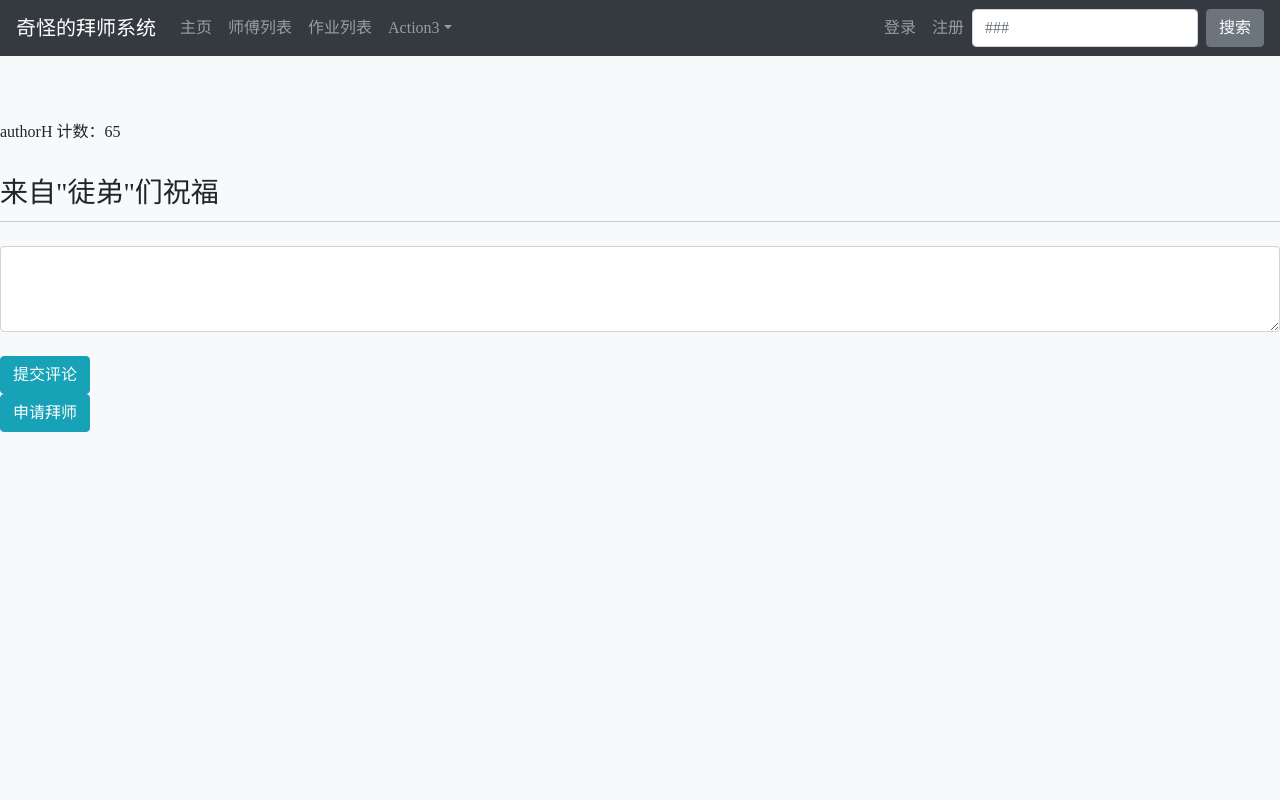
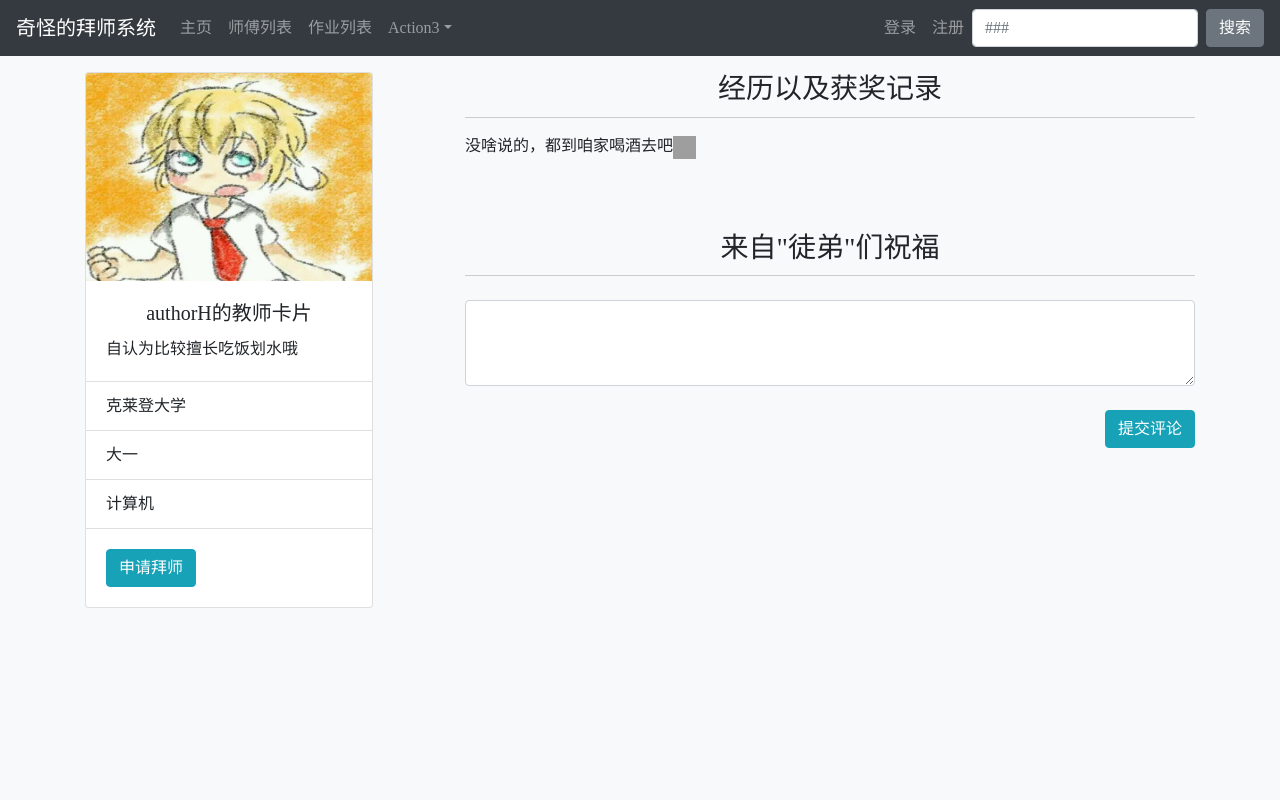
Before and after one commit to Rainysponge/Apprenticeship-system, a Django app: page /Apprenticeship/teacher_outside_info/1 in a window 1280 px wide. Run offline with Django 3.2, Linux system fonts and the light colour scheme; data comes from the database, SQL or seed files in the repository; both versions use the stored data as it was after the commit; some libraries are stand-ins or nearby versions.

Commit message:
20_11_30

```diff
--- a/ApprenticeshipSystem/Apprenticeship/templates/Apprenticeship/homework_detail.html
+++ b/ApprenticeshipSystem/Apprenticeship/templates/Apprenticeship/homework_detail.html
@@ -11,7 +11,7 @@
 {% block content %}
         <div class="container">
             <div class="row">
-                {# 占10列，一共12列 偏移1列，达到居中效果 #}
+                <!-- {# 占10列，一共12列 偏移1列，达到居中效果 #} -->
                 <div class="col-xs-10 col-xs-offset-1">
                      <h3>作业内容</h3>
                     <p>{{ homework.content}}</p>
--- a/ApprenticeshipSystem/Apprenticeship/templates/Apprenticeship/teacher_info_outside.html
+++ b/ApprenticeshipSystem/Apprenticeship/templates/Apprenticeship/teacher_info_outside.html
@@ -1,19 +1,63 @@
 {% extends 'base.html' %}
 {% block title %}__未定___{% endblock %}
 {% load staticfiles %}
+
+<!-- context['user_out'] = user
+context['teacher'] = user.teacher -->
+
+
 {% block content %}
     <br>
-    <br>
-    <br>
-    {% if teacher.teacher_name %}
-        {{ teacher.teacher_name }}
-    {% else %}
-        神秘的老师
-    {% endif %}
-    计数：{{ teacher.readnum }}
-    <script>  </script>
-                    <div class="comment-area" style="margin-top: 2em">
-                    <h3 class="commet-area-title" style="border-bottom: 1px solid #ccc;padding-bottom: 0.4em">
+    <div class="container">
+        <div class="row">
+            <div class="col-md-4">
+                <div class="card" style="width: 18rem;">
+                    <img src="{{ user_out.Profile.photo_resize_url }}"height="208" width="74" class="card-img-top" alt="...">
+                    <div class="card-body">
+                      <h5 class="card-title" style="text-align: center;" >{{ teacher.teacher_name }}的教师卡片</h5>
+                      <p class="card-text">自认为比较擅长{{ teacher.skill }}哦</p>
+                    </div>
+                    <ul class="list-group list-group-flush">
+                      <li class="list-group-item">{{ user_out.Profile.school }}</li>
+                      <li class="list-group-item">{{ user_out.Profile.grade }}</li>
+                      <li class="list-group-item">{{ user_out.Profile.major }}</li>
+                    </ul>
+                    <div class="card-body">
+                        <form action="{% url 'Apprentice_request' teacher.pk %}" method="POST" style="overflow:hidden">
+                            {% csrf_token %}
+
+                            <input type="hidden" name="use" value="#">
+                            <button type="submit" class="btn btn-info" onclick="apprenticeRequire()">申请拜师</button>
+
+                        </form>
+                      <!-- <a href="#" class="card-link">Another link</a> -->
+                    </div>
+                  </div>
+            </div>
+            <div class="col-md-8">
+                <h3 class="commet-area-title" style="text-align: center;border-bottom: 1px solid #ccc;padding-bottom: 0.4em">经历以及获奖记录</h3>
+                {% if teacher.self_introduction %}
+
+                    <p aligin="left">
+
+                        {% autoescape off %}
+
+                        {{ teacher.self_introduction }}
+
+                        {% endautoescape %}
+                    </p>
+                {% else %}
+                <p aligin="left">
+
+                    他很神秘,什么也没留下!
+                </p>
+                {% endif %}
+
+                <!-- <button type="button" class="btn btn-primary" href="#">修改师傅您的信息</button> -->
+                <!-- <hr> -->
+                <br>
+                <div class="comment-area" style="margin-top: 2em">
+                    <h3 class="commet-area-title" style="border-bottom: 1px solid #ccc;padding-bottom: 0.4em;text-align: center;">
                         来自"徒弟"们祝福
                     </h3>
                     <div class="table-responsive">
@@ -38,8 +82,6 @@
                         </table>
                     </div>
                 </div>
-
-
                     <form action="#" method="post">
 
                         {% csrf_token %}
@@ -47,16 +89,29 @@
                         <input type="hidden" name="object_id" value="{{ user_pk }}">
                         <input type="hidden" name="content_type" value="#">
                         <br>
-                        <button type="submit" class="btn btn-info">提交评论</button>
-                    </form>
-
-                    <form action="{% url 'Apprentice_request' teacher.pk %}" method="POST" style="overflow:hidden">
-                        {% csrf_token %}
-
-                        <input type="hidden" name="use" value="#">
-                        <button type="submit" class="btn btn-info" onclick="apprenticeRequire()">申请拜师</button>
+                        <div class="divForButton" style="text-align: right;">
+                            <button type="submit" class="btn btn-info">提交评论</button>
+                        </div>
 
                     </form>
+            </div>
+        </div>
+    </div>
+
+
+
+
+
+
+
+
+
+
+
+
+
+
+
 <!-- {#                {% else %}#}
 {#                    尚未登录，登录之后方可评论#}
 {#                    <a href="{% url 'login' %}?from={{ request.get_full_path }}">登录</a>#}
--- a/ApprenticeshipSystem/Apprenticeship/views.py
+++ b/ApprenticeshipSystem/Apprenticeship/views.py
@@ -78,32 +78,7 @@ def Apprentice_request(request, teacher_pk):
         apprentice_request.save()
     else:
         pass
-        # data = {}
-        # data['ErrorMassage'] = "似乎出错了"
-        # return JsonResponse(data)    # 返回错误信息
-    # else:
-    #     pass
-    # apprentice_form = ApprenticeForm(request.POST, user=request.user)
-    # data = {}
-    #
-    # if apprentice_form.is_valid():
-    #     # 检查通过，保存数据
-    #     apprentice = ApprenticeRequest()
-    #     apprentice.user = apprentice_form.cleaned_data['user']
-    #     apprentice.result = apprentice_form.cleaned_data['result']
-    #     apprentice.teacher = 1
-    #     apprentice.save()
-    #
-    #     # 返回数据
-    #     data['status'] = 'SUCCESS'
-    #     data['username'] = apprentice.user.username
-    #     data['apprentice_time'] = apprentice.created_time.strftime('%Y-%m-%d %H:%M:%S')
-    #     data['result'] = apprentice.result
-    # else:
-    #     # return render(request, 'error.html', {'message': apprentice_form.errors, 'redirect_to': referer})
-    #     data['status'] = 'ERROR'
-    #     data['message'] = list(apprentice_form.errors.values())[0][0]
-    # return JsonResponse(data)
+
     referer = request.META.get('HTTP_REFERER', reverse('home'))
     return redirect(referer)
 
@@ -114,12 +89,41 @@ def Apprentice_detail(request):
     teacher = Teacher.objects.get(user=user)
     apprentice_requests = ApprenticeRequest.objects.filter(teacher=teacher, result=0)
     my_students_requests = ApprenticeRequest.objects.filter(teacher=teacher, result=1)
+    response_list = ApprenticeRequest.objects.filter(user=user)
+    # waiting_response = ApprenticeRequest.objects.filter(user=user, result=0)
+    # isRefused_response = ApprenticeRequest.objects.filter(user=user, result=2)
+
+    # my_students_requests = ApprenticeRequest.objects.filter(teacher=teacher, result=1)
 
     context = {}
+    context['response_list'] = response_list
+    # context['waiting_response'] = waiting_response
+    # context['isRefused_response'] = isRefused_response
     context['apprentice_requests'] = apprentice_requests
     # 为什么前端可以user.student？？
-    context['my_students_requests'] = my_students_requests
+    context['my_students_requests'] = my_students_requests[0:4]
+    context['my_students_nums'] = len(my_students_requests)
     return render(request, 'Apprenticeship/Apprentice_detail.html', context)
+
+
+# def Apprentice_response(request):
+#     user = request.user
+
+#     success_response = ApprenticeRequest.objects.filter(user=user, result=1)
+#     waiting_response = ApprenticeRequest.objects.filter(user=user, result=0)
+#     isRefused_response = ApprenticeRequest.objects.filter(user=user, result=2)
+
+#     # my_students_requests = ApprenticeRequest.objects.filter(teacher=teacher, result=1)
+
+#     context = {}
+#     context['success_response'] = success_response
+#     context['waiting_response'] = waiting_response
+#     context['isRefused_response'] = isRefused_response
+
+#     return render(request, 'Apprenticeship/ApprenticeResponse.html', context)
+
+
+
 
 
 def Apprentice_agree(request, requirement_pk):
--- a/ApprenticeshipSystem/templates/base.html
+++ b/ApprenticeshipSystem/templates/base.html
@@ -41,9 +41,9 @@ body{
    flex: 1 0 auto;
 }
 
-.move-right{
+/* .move-right{
     text-align：center;
-}
+} */
 footer{
    flex: 0 0 auto;
 }
@@ -70,14 +70,6 @@ footer{
             <li class="nav-item">
                 <a class="nav-link {% block homeworkActive %}{% endblock %}" href="{% url 'homework_detail' %}">作业列表<span class="sr-only">(current)</span></a>
             </li>
-            <!-- {% if user.is_authenticated %}
-            <li class="nav-item">
-                <a class="nav-link {% block ApprenticeActive %}{% endblock %}" href="{% url 'Apprentice_detail' %}">拜师请求<span class="sr-only">(current)</span></a>
-            </li>
-            {% else %}
-
-            {% endif %} -->
-
 
             <li class="nav-item dropdown">
                 <a class="nav-link dropdown-toggle " href="#" id="dropdown01" data-toggle="dropdown" aria-haspopup="true" aria-expanded="false">Action3</a>
@@ -109,7 +101,6 @@ footer{
                             <a class="dropdown-item" href="{% url 'teacher_info' user.teacher.pk %}">个人中心</a>
 
                             <a class="dropdown-item" href="{% url 'Apprentice_detail' %}">拜师请求<span class="sr-only">(current)</span></a>
-
                             {% if user.is_staff %}
                             <a id="goToAdmin" class="dropdown-item" href="" >后台数据管理</a>
                                 <script>
@@ -152,7 +143,7 @@ footer{
     <!-- </div> -->
     </footer>
 
-    <script src="{% static 'jquery-3.5.1.slim.min.js' %}" integrity="sha384-DfXdz2htPH0lsSSs5nCTpuj/zy4C+OGpamoFVy38MVBnE+IbbVYUew+OrCXaRkfj" crossorigin="anonymous"></script>
-    <script src="{% static 'bootstrap-4.5.0-dist/js/bootstrap.js' %}" integrity="sha384-OgVRvuATP1z7JjHLkuOU7Xw704+h835Lr+6QL9UvYjZE3Ipu6Tp75j7Bh/kR0JKI" crossorigin="anonymous"></script>
+    <!-- <script src="{% static 'jquery-3.5.1.slim.min.js' %}" integrity="sha384-DfXdz2htPH0lsSSs5nCTpuj/zy4C+OGpamoFVy38MVBnE+IbbVYUew+OrCXaRkfj" crossorigin="anonymous"></script>
+    <script src="{% static 'bootstrap-4.5.0-dist/js/bootstrap.js' %}" integrity="sha384-OgVRvuATP1z7JjHLkuOU7Xw704+h835Lr+6QL9UvYjZE3Ipu6Tp75j7Bh/kR0JKI" crossorigin="anonymous"></script> -->
 </body>
 </html>
```
Also changed, not shown: ApprenticeshipSystem/Apprenticeship/templates/Apprenticeship/Apprentice_detail.html (+54 -0 lines), 日志.txt (+12 -0 lines), ApprenticeshipSystem/db.sqlite3, ApprenticeshipSystem/media/apprentice_bg.jpg (added).
